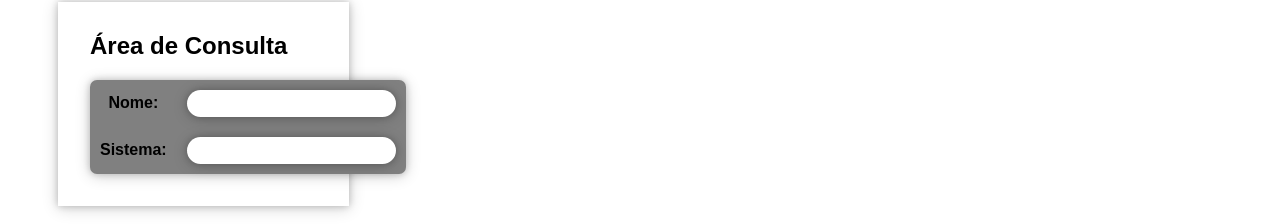
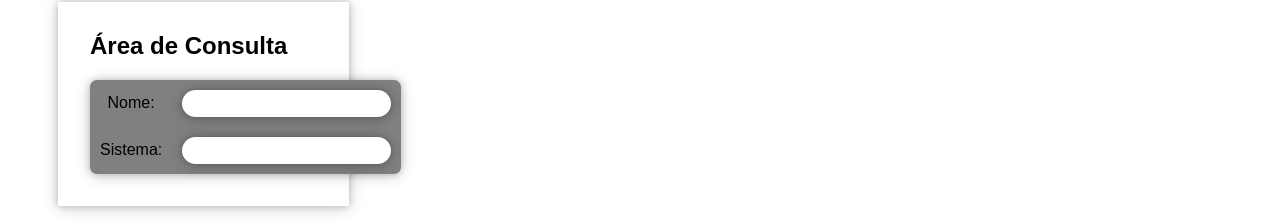
Before and after one commit to GabrielTrizotti/Pagina_Inicial_ControleSistema, a plain HTML site: page index.html in a window 1280 px wide. Shown: the part 136-360 px from the top of the page. Drawn offline with Linux system fonts and the light colour scheme.

Commit message:
Update style.css

```diff
--- a/style.css
+++ b/style.css
@@ -36,10 +36,6 @@ table {
   border-radius: 7px;
 }
 
-table tr td  {
-  font-weight: bold;
-}
-
 td {
   padding: 10px;
   text-align: center;
```
